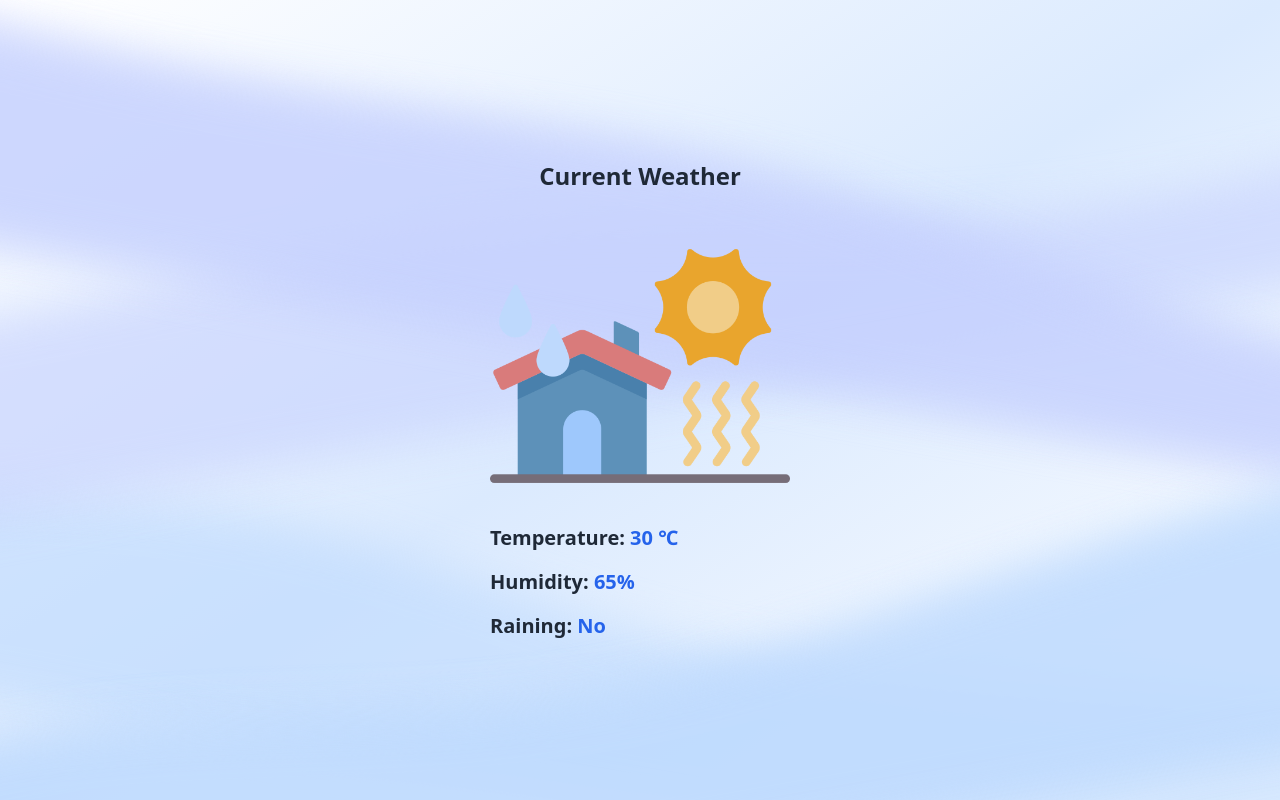
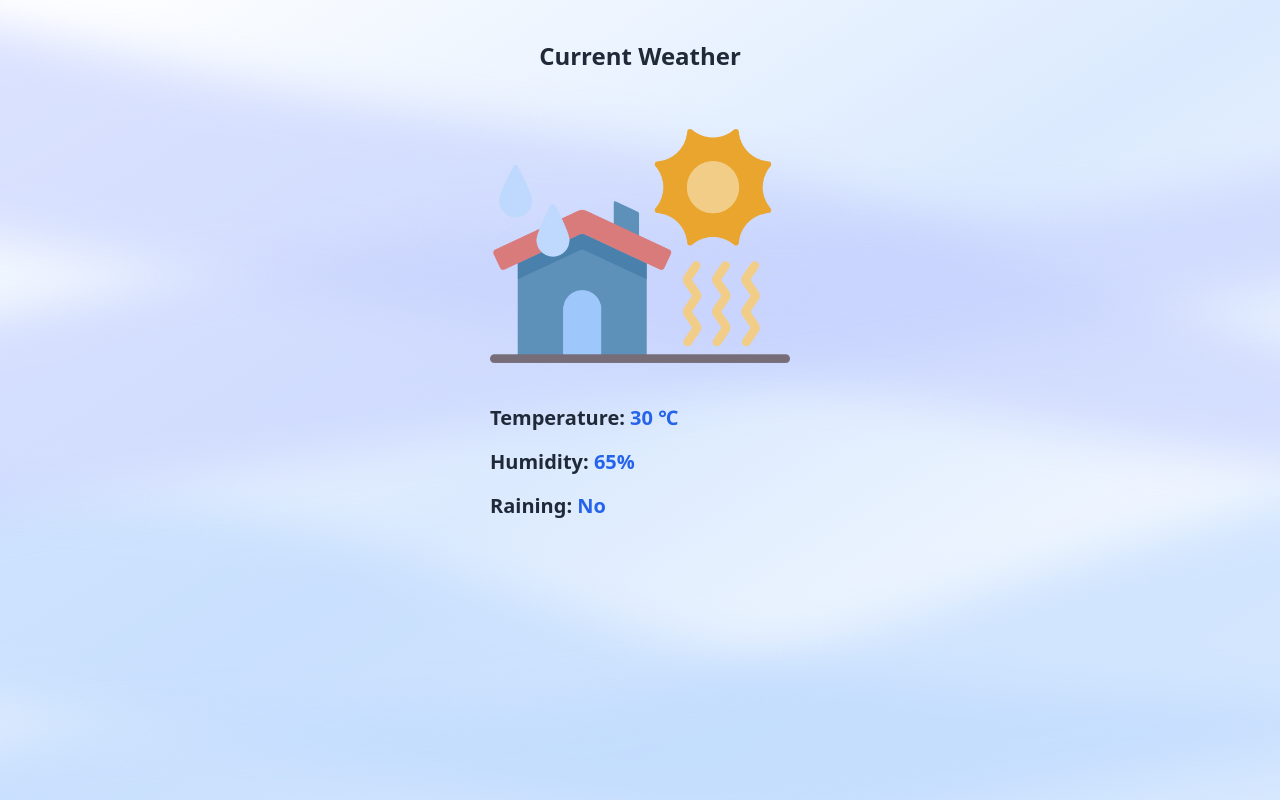
Before and after one commit to maryamsafdar/Smart-Water-Tank, a Next.js app in the folder smart-water-tank/: page /Weather in a window 1280 px wide. Built offline with nearby package versions, Linux system fonts and the light colour scheme.

Commit message:
first commit

```diff
--- a/smart-water-tank/src/components/TankLevel.tsx
+++ b/smart-water-tank/src/components/TankLevel.tsx
@@ -7,8 +7,10 @@ export default function TankLevel() {
   const [width, setWidth] = useState("");
 
   return (
-    <div className=" p-3 w-full max-w-md text-gray-800 backdrop-blur-md">
+    <div className="min-h-screen w-full flex justify-center items-start pt-1 text-gray-800">
+      <div className="p-4 w-full max-w-md backdrop-blur-md">
         <div className="flex flex-col items-center space-y-6">
+
           {/* Logo */}
           <Image
             src="/logo1.png"
@@ -19,7 +21,7 @@ export default function TankLevel() {
           />
 
           {/* Title */}
-        <h1 className="text-2xl font-bold">Tank Water Level</h1>
+          <h1 className="text-xl font-bold">Tank Water Level</h1>
 
           {/* Subtitle */}
           <div className="text-center">
@@ -61,6 +63,8 @@ export default function TankLevel() {
               </div>
             </div>
           </div>
+
+        </div>
       </div>
     </div>
   );
--- a/smart-water-tank/src/components/WheatherCard.tsx
+++ b/smart-water-tank/src/components/WheatherCard.tsx
@@ -6,24 +6,20 @@ interface WeatherCardProps {
   raining: string;
 }
 
-export default function WeatherCard({
-  temperature,
-  humidity,
-  raining,
-}: WeatherCardProps) {
+export default function WeatherCard({ temperature, humidity, raining }: WeatherCardProps) {
   return (
-    <div className="h-screen w-full flex flex-col items-center justify-center text-gray-800 overflow-hidden">
+    <div className="min-h-screen w-full flex flex-col items-center justify-start pt-10 text-gray-800 overflow-hidden relative">
 
-      {/* Background Waves */}
-      <div className="absolute top-[-10%] left-[-20%] w-[160%] rotate-[10deg] z-0 filter blur-xl opacity-70 pointer-events-none">
+      {/* Background Waves - moved further up */}
+      <div className="absolute top-[-20%] left-[-20%] w-[160%] rotate-[10deg] z-0 filter blur-xl opacity-70 pointer-events-none">
         <svg className="w-full" viewBox="0 0 1440 320">
-          <path fill="#c7d2fe" fillOpacity="0.9" d="M0,160L60,165.3C120,171,240,181,360,181.3C480,181,600,171,720,181.3C840,192,960,224,1080,234.7C1200,245,1320,235,1380,229.3L1440,224L1440,320L0,320Z" />
+          <path fill="#c7d2fe" fillOpacity="0.9" d="..." />
         </svg>
       </div>
 
       <div className="absolute bottom-[-10%] right-[-20%] w-[160%] rotate-[-10deg] z-0 filter blur-xl opacity-70 pointer-events-none">
         <svg className="w-full" viewBox="0 0 1440 320">
-          <path fill="#bfdbfe" fillOpacity="0.9" d="M0,224L60,208C120,192,240,160,360,160C480,160,600,192,720,197.3C840,203,960,181,1080,165.3C1200,149,1320,139,1380,133.3L1440,128L1440,320L0,320Z" />
+          <path fill="#bfdbfe" fillOpacity="0.9" d="..." />
         </svg>
       </div>
 
```
Lines whose indentation alone changed are shown as unchanged.
